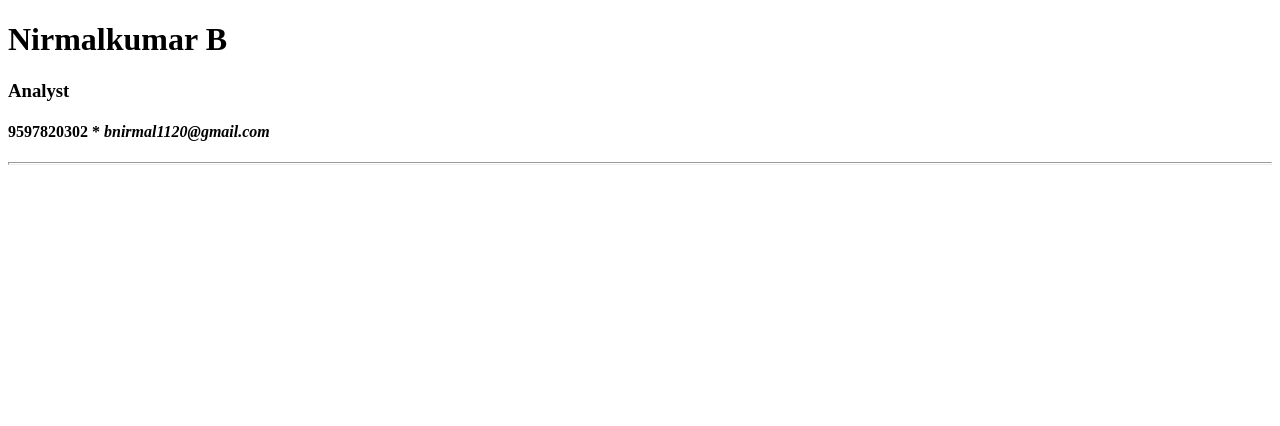
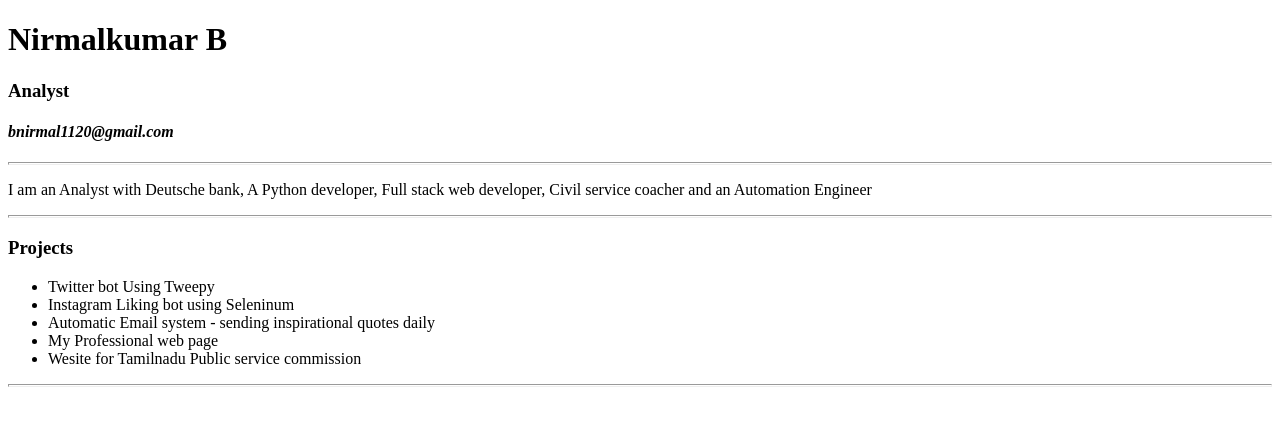
Before and after one commit to Nirmal2point0/Profile, a plain HTML site: page index.html in a window 1280 px wide. Drawn offline with Linux system fonts and the light colour scheme.

Commit message:
added objective

```diff
--- a/index.html
+++ b/index.html
@@ -9,8 +9,24 @@
 <body>
   <h1>Nirmalkumar B</h1>
   <h3>Analyst</h3>
-  <h4><strong>9597820302</strong> * <em>bnirmal1120@gmail.com</em></h4>
+  <h4><em>bnirmal1120@gmail.com</em></h4>
   <hr size ="3px" no shade>
+
+  <p>I am an Analyst with Deutsche bank, A Python developer, Full stack web developer, Civil service coacher and an Automation Engineer
+</p>
+
+<hr size ="3px" no shade>
+
+<h3>Projects</h3>
+<ul>
+  <li>Twitter bot Using Tweepy</li>
+  <li>Instagram Liking bot using Seleninum</li>
+  <li>Automatic Email system - sending inspirational quotes daily</li>
+  <li>My Professional web page</li>
+  <li>Wesite for Tamilnadu Public service commission</li>
+</ul>
+<hr size ="3px" no shade>
+
 
 </body>
 </html>
```
